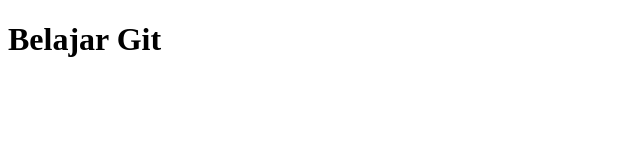
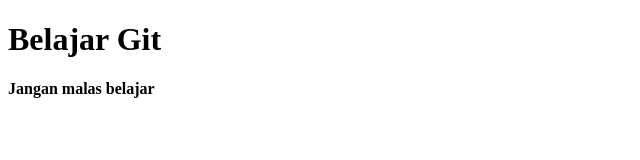
Before and after one commit to faridSW10/BelajarNiomic, a plain HTML site: page belajar.html in a window 1280 px wide. Shown: the whole page, without its empty margins (0-640 px from the left). Drawn offline with Linux system fonts and the light colour scheme.

Commit message:
menambah elemen h4

```diff
--- a/belajar.html
+++ b/belajar.html
@@ -7,5 +7,6 @@
 </head>
 <body>
     <h1>Belajar Git</h1>
+    <h4>Jangan malas belajar</h4>
 </body>
 </html>
```
